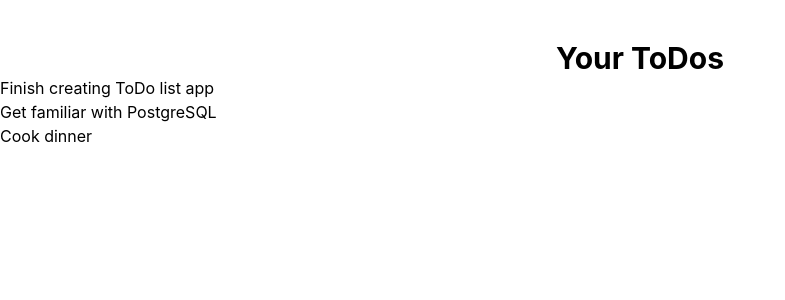
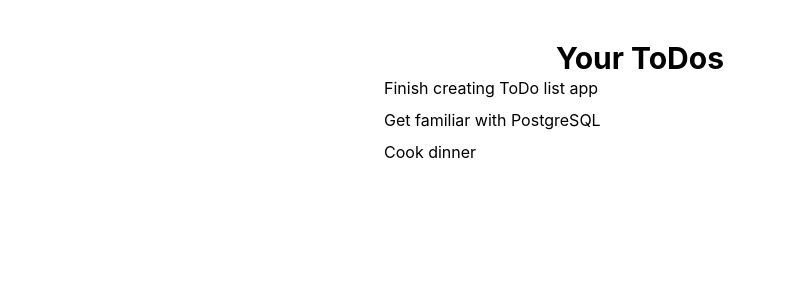
Before and after one commit to lukebclarke/todolist-react, a React (Vite) app: page / in a window 1280 px wide. Shown: the top 300 px of the page, without its empty margins (0-785 px from the left). Built offline with nearby package versions, Linux system fonts and the light colour scheme.

Commit message:
Created Todo Item component

```diff
--- a/src/App.tsx
+++ b/src/App.tsx
@@ -1,3 +1,4 @@
+import ToDoItem from "./components/ToDoItem"
 import { TodoList } from "./data/todos"
 
 function App() {
@@ -7,13 +8,11 @@ function App() {
       <h1 className="font-bold text-3xl text-center">
         Your ToDos
       </h1>
-      <div>
-        <div>
+      <div className="max-w-lg mx-auto">
+        <div className="space-y-2">
           {
             TodoList.map(todo => (
-              <p>
-                {todo.title}
-              </p>
+              <ToDoItem todo={todo}/>
             ))
           }
         </div>
--- /dev/null
+++ b/src/components/ToDoItem.tsx
@@ -0,0 +1,13 @@
+import type { ToDo } from "../types/todo"
+
+interface ToDoItemProps {
+    todo: ToDo;
+}
+
+export default function ToDoItem({todo}: ToDoItemProps) {
+    return (
+        <div>
+            {todo.title}
+        </div>
+    )
+}
```
